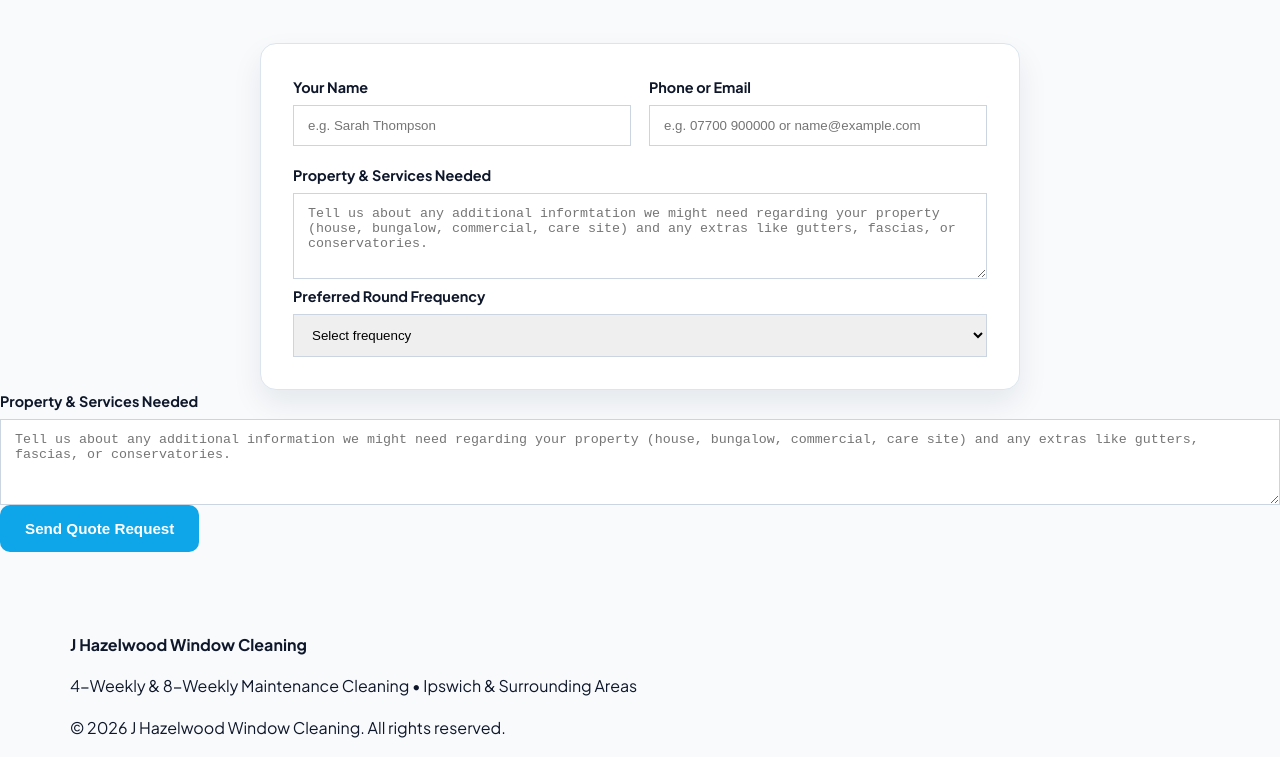
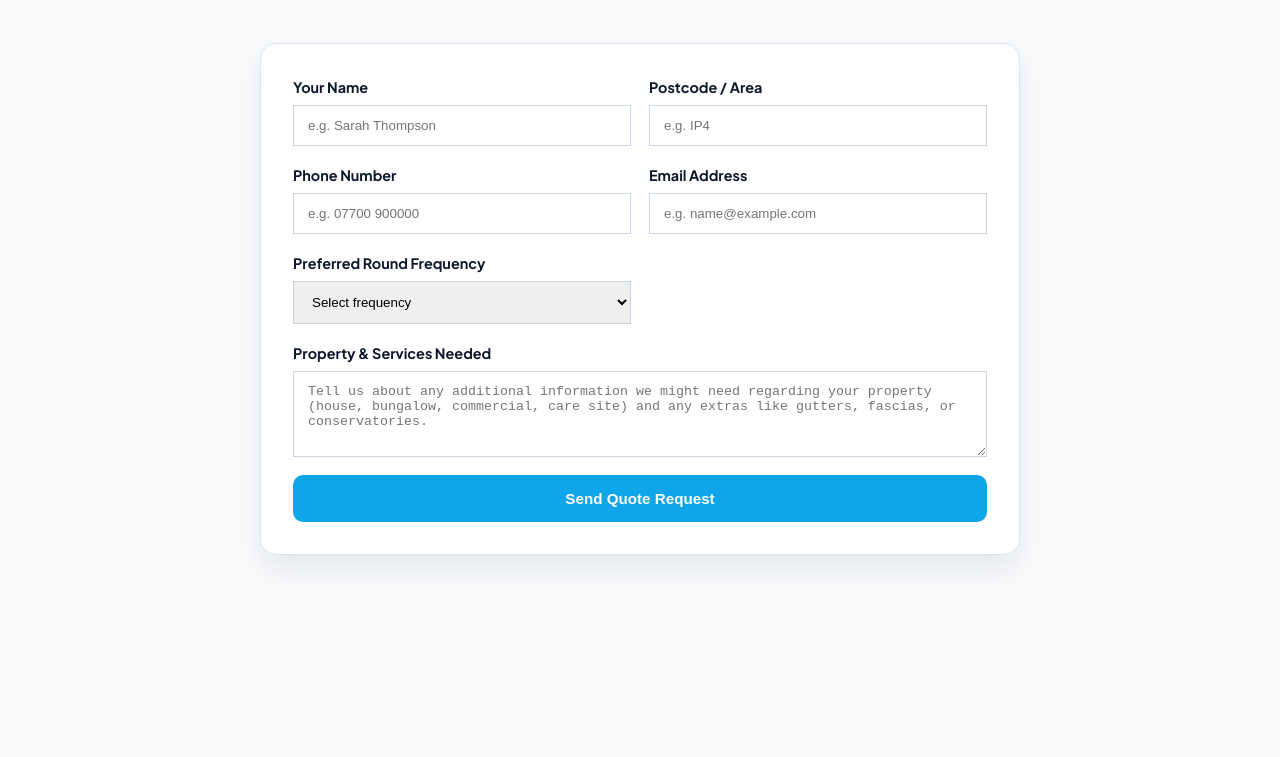
Before and after one commit to JHWClean/JHAZELWOODWINDOWCLEANING, a plain HTML site: page index.html in a window 1280 px wide. Shown: the part 2212-2969 px from the top of the page. After the commit the page ends 2847 px from the top, so only its background shows below. Drawn offline with Linux system fonts and the light colour scheme.

Commit message:
Fix HTML encoding issues in index.html

```diff
--- a/index.html
+++ b/index.html
@@ -149,6 +149,7 @@
         </div>
 
         <!-- Replace YOUR_FORM_ENDPOINT with your Formspree or Web3Forms URL when ready -->
+      <!-- Replace YOUR_FORM_ENDPOINT with your Formspree or Web3Forms URL when ready -->
         <form class="quote-form" action="https://formspree.io/f/YOUR_FORM_ENDPOINT" method="POST">
           <div class="form-row">
             <label>
@@ -156,14 +157,24 @@
               <input type="text" name="name" placeholder="e.g. Sarah Thompson" required />
             </label>
             <label>
-              Phone or Email
-              <input type="text" name="contact" placeholder="e.g. 07700 900000 or name@example.com" required />
+              Postcode / Area
+              <input type="text" name="postcode" placeholder="e.g. IP4" required />
             </label>
           </div>
-          <label>
-            Property &amp; Services Needed
-            <textarea name="details" rows="4" placeholder="Tell us about any additional informtation we might need regarding your property (house, bungalow, commercial, care site) and any extras like gutters, fascias, or conservatories."></textarea>
-   <label>
+
+          <div class="form-row">
+            <label>
+              Phone Number
+              <input type="tel" name="phone" placeholder="e.g. 07700 900000" />
+            </label>
+            <label>
+              Email Address
+              <input type="email" name="email" placeholder="e.g. name@example.com" />
+            </label>
+          </div>
+
+          <div class="form-row">
+            <label>
               Preferred Round Frequency
               <select name="frequency" required>
                 <option value="">Select frequency</option>
@@ -172,6 +183,7 @@
                 <option value="Other (Regular / Multi-Site)">Other (Regular / Multi-Site Enquiry)</option>
               </select>
             </label>
+            <div></div>
           </div>
 
           <label>
@@ -181,18 +193,3 @@
 
           <button type="submit" class="btn btn-primary">Send Quote Request</button>
         </form>
-      </div>
-    </section>
-  </main>
-
-  <footer class="site-footer">
-    <div class="container footer-inner">
-      <div>
-        <strong>J Hazelwood Window Cleaning</strong>
-        <p>4-Weekly &amp; 8-Weekly Maintenance Cleaning • Ipswich &amp; Surrounding Areas</p>
-      </div>
-      <p class="footer-note">&copy; 2026 J Hazelwood Window Cleaning. All rights reserved.</p>
-    </div>
-  </footer>
-</body>
-</html>
```
